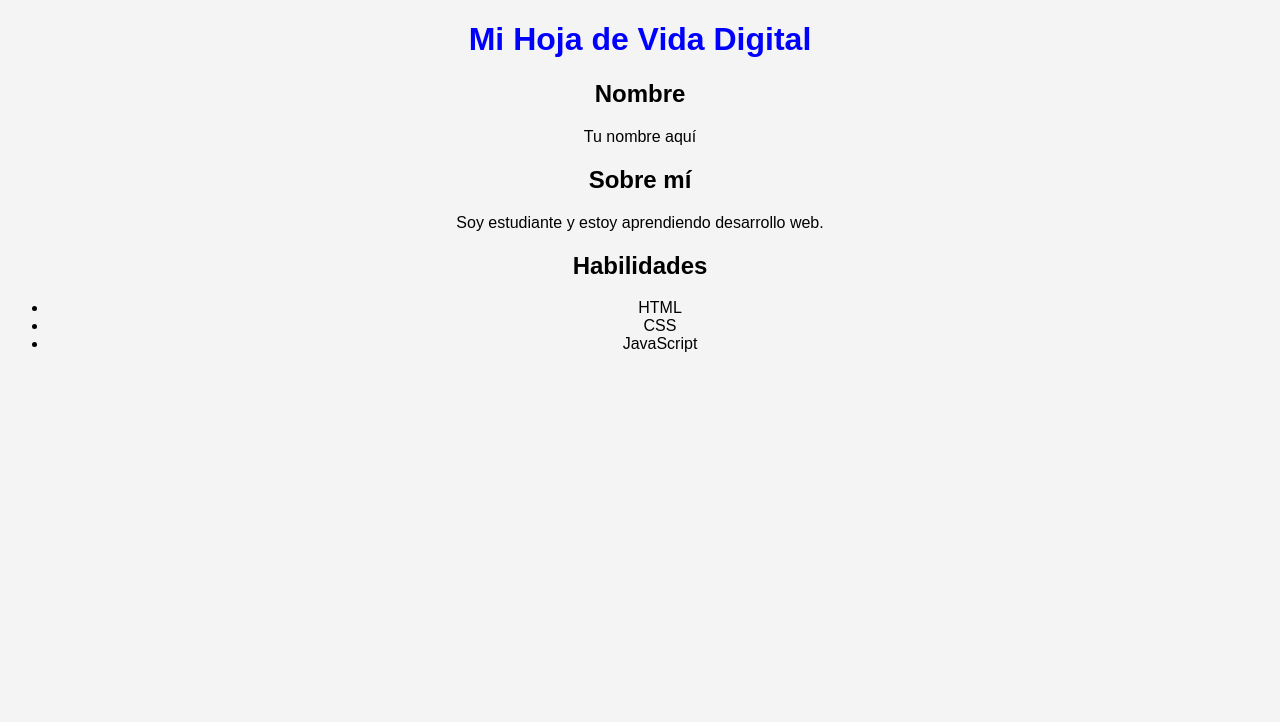
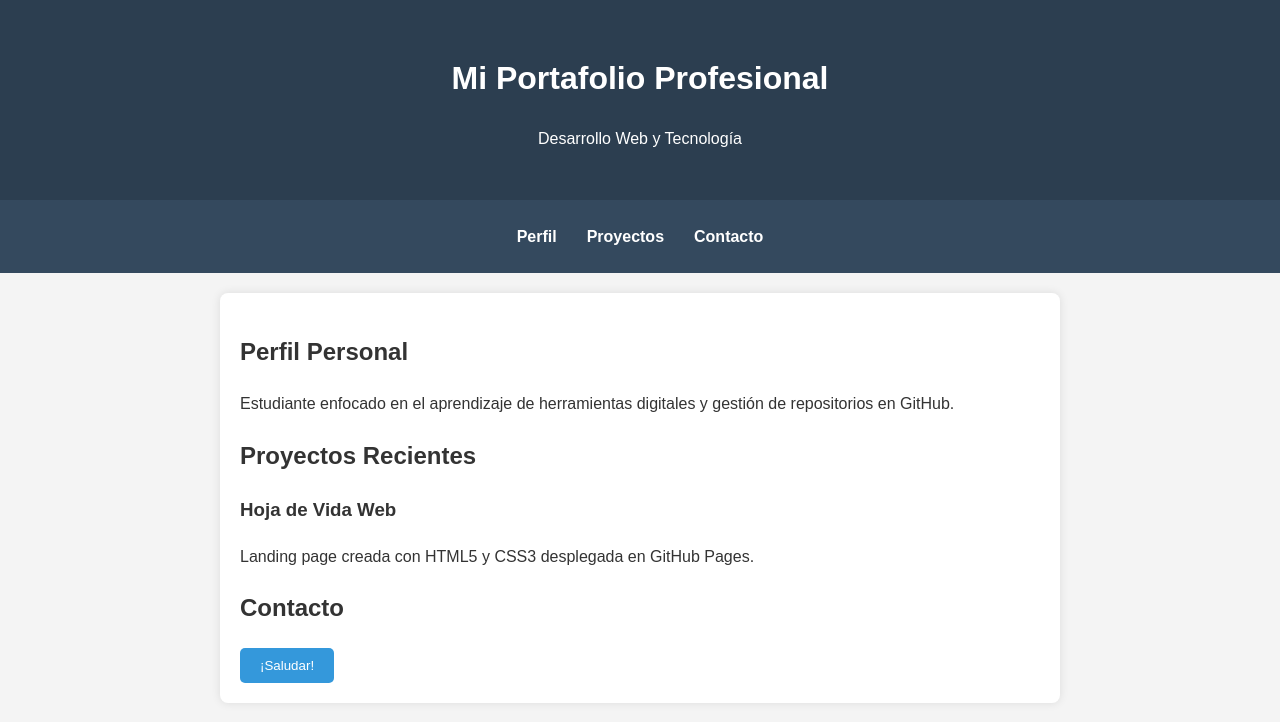
Before and after one commit to estchrismardiaz-ship-it/mi-hoja-de-vida-digital, a plain HTML site: page index.html in a window 1280 px wide. Drawn offline with Linux system fonts and the light colour scheme.

Commit message:
Add files via upload

```diff
--- a/index.html
+++ b/index.html
@@ -1,28 +1,45 @@
 <!DOCTYPE html>
-<html>
+<html lang="es">
 <head>
-<title>Mi Hoja de Vida</title>
-<link rel="stylesheet" href="style.css">
+    <meta charset="UTF-8">
+    <meta name="viewport" content="width=device-width, initial-scale=1.0">
+    <title>Hoja de Vida Profesional</title>
+    <link rel="stylesheet" href="style.css">
 </head>
+<body>
+    <header>
+        <h1>Mi Portafolio Profesional</h1>
+        <p>Desarrollo Web y Tecnología</p>
+    </header>
 
-<body>
+    <nav>
+        <ul>
+            <li><a href="#perfil">Perfil</a></li>
+            <li><a href="#proyectos">Proyectos</a></li>
+            <li><a href="#contacto">Contacto</a></li>
+        </ul>
+    </nav>
 
-<h1>Mi Hoja de Vida Digital</h1>
+    <main>
+        <section id="perfil">
+            <h2>Perfil Personal</h2>
+            <p>Estudiante enfocado en el aprendizaje de herramientas digitales y gestión de repositorios en GitHub.</p>
+        </section>
 
-<h2>Nombre</h2>
-<p>Tu nombre aquí</p>
+        <section id="proyectos">
+            <h2>Proyectos Recientes</h2>
+            <div class="proyecto">
+                <h3>Hoja de Vida Web</h3>
+                <p>Landing page creada con HTML5 y CSS3 desplegada en GitHub Pages.</p>
+            </div>
+        </section>
 
-<h2>Sobre mí</h2>
-<p>Soy estudiante y estoy aprendiendo desarrollo web.</p>
+        <section id="contacto">
+            <h2>Contacto</h2>
+            <button id="btn-mensaje">¡Saludar!</button>
+        </section>
+    </main>
 
-<h2>Habilidades</h2>
-<ul>
-<li>HTML</li>
-<li>CSS</li>
-<li>JavaScript</li>
-</ul>
-
-<script src="script.js"></script>
-
+    <script src="script.js"></script>
 </body>
-</htm
+</html>
--- a/script.js
+++ b/script.js
@@ -1 +1,3 @@
-console.log("Mi página web funciona");
+document.getElementById('btn-mensaje').addEventListener('click', function() {
+    alert('¡Hola! Gracias por visitar mi hoja de vida técnica. ¡Proyecto desplegado con éxito!');
+});
--- a/style.css
+++ b/style.css
@@ -1,9 +1,59 @@
-body{
-font-family: Arial;
-background-color: #f4f4f4;
-text-align: center;
+body {
+    font-family: 'Arial', sans-serif;
+    margin: 0;
+    padding: 0;
+    background-color: #f4f4f4;
+    color: #333;
+    line-height: 1.6;
 }
 
-h1{
-color: blue;
+header {
+    background: #2c3e50;
+    color: white;
+    padding: 2rem;
+    text-align: center;
 }
+
+nav {
+    background: #34495e;
+    padding: 0.5rem;
+}
+
+nav ul {
+    list-style: none;
+    display: flex;
+    justify-content: center;
+    padding: 0;
+}
+
+nav ul li {
+    margin: 0 15px;
+}
+
+nav ul li a {
+    color: white;
+    text-decoration: none;
+    font-weight: bold;
+}
+
+main {
+    max-width: 800px;
+    margin: 20px auto;
+    padding: 20px;
+    background: white;
+    border-radius: 8px;
+    box-shadow: 0 0 10px rgba(0,0,0,0.1);
+}
+
+button {
+    background-color: #3498db;
+    color: white;
+    border: none;
+    padding: 10px 20px;
+    cursor: pointer;
+    border-radius: 5px;
+}
+
+button:hover {
+    background-color: #2980b9;
+}
```
